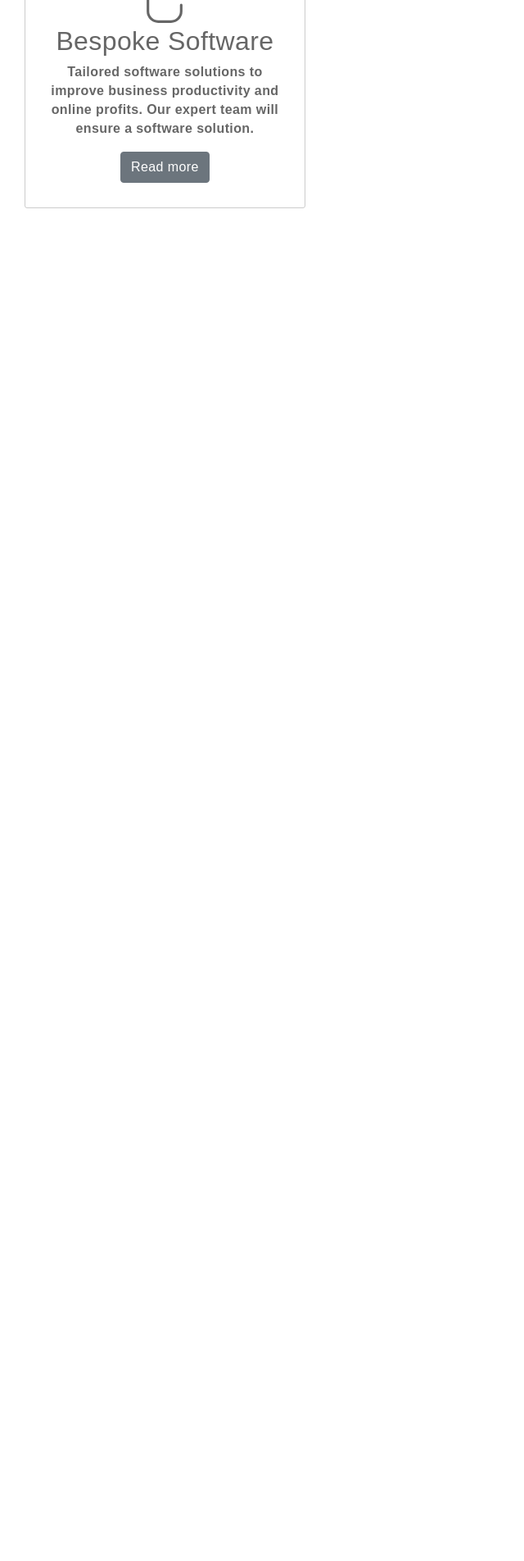
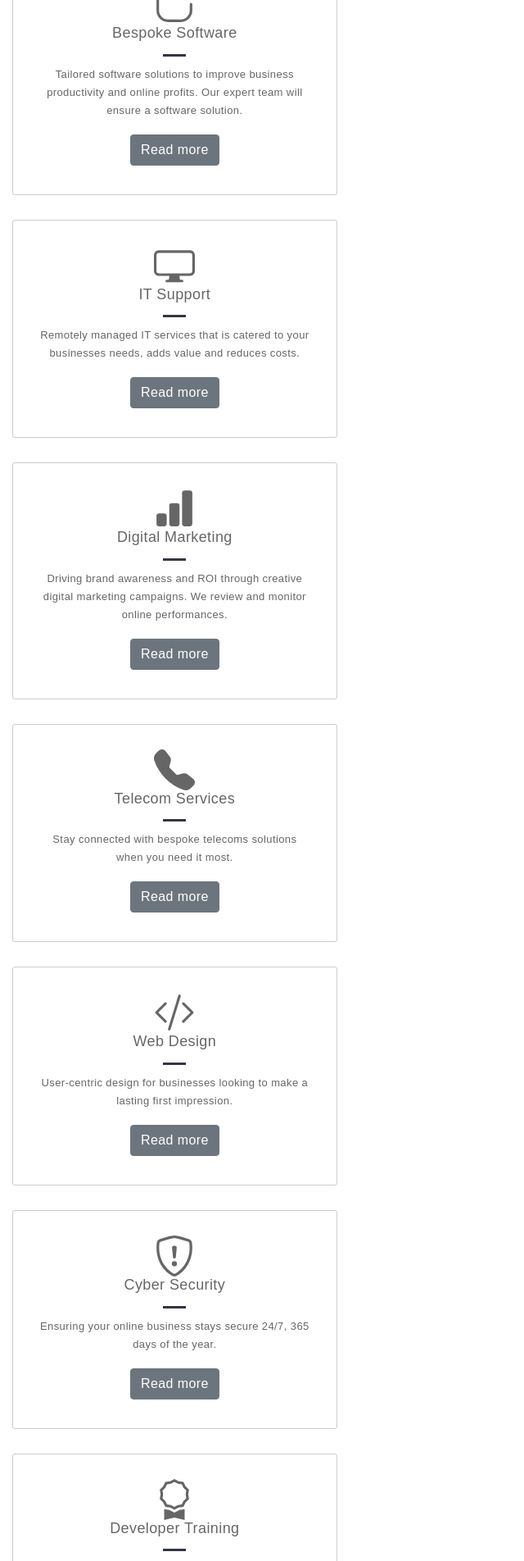
Before and after one commit to Bellybones-inc/Netmatters-Website, a PHP site: page / in a window 1280 px wide. Shown: the part 801-2705 px from the top of the page at 82% size, without its empty margins (0-640 px from the left). Before the commit the page ends 1055 px from the top, so only its background shows below. Run offline with PHP 8.4, Linux system fonts and the light colour scheme.

Commit message:
Added remaining service columns and inserted icons.

```diff
--- a/SCSS/styles.css
+++ b/SCSS/styles.css
@@ -188,11 +188,16 @@ body {
   padding-left: 15px;
 }
 
+.container-inner {
+  display: block;
+}
+
 .services {
   margin-top: -30px;
 }
 
 .row {
+  display: block;
   margin-right: -15px;
   margin-left: -15px;
 }
@@ -213,6 +218,45 @@ body {
   text-align: center;
 }
 
+.icon {
+  margin: 17px;
+}
+
+.h2 {
+  position: relative;
+  display: block;
+  padding-bottom: 17px;
+  margin: 0px 0px 11px 0px;
+  font-size: 1.125rem;
+}
+
+span.h2::after {
+  content: "";
+  position: absolute;
+  width: 28px;
+  height: 3px;
+  display: block;
+  background-color: #333645;
+  bottom: 0;
+  left: 0;
+  right: 0;
+  margin: auto;
+}
+
+span.p {
+  display: block;
+  font-size: 0.8125rem;
+  font-weight: 400;
+  line-height: 1.375rem;
+  margin: 0px 0px 13px 0px;
+}
+
+.button-container {
+  display: block;
+  padding: 5px 15px 5px 15px;
+  border: 1px 1px 1px 1px;
+}
+
 @media (max-width: 760px) {
   #banner {
     height: 531px;
--- a/SCSS/styles.scss
+++ b/SCSS/styles.scss
@@ -98,7 +98,6 @@ body
 }
 
 
-
 .item-1 {
     width: 70%;
     flex-grow: 2;
@@ -197,12 +196,16 @@ padding-right: 15px;
 padding-bottom: 50px;
 padding-left: 15px;
 }
+.container-inner {
+    display: block;
+}
 
 .services {
   margin-top: -30px;
 }
 
 .row {
+  display: block;
   margin-right: -15px;
   margin-left: -15px;
 }
@@ -224,6 +227,46 @@ padding-left: 15px;
   text-align: center;
 }
 
+.icon {
+  margin: 17px;
+}
+
+
+.h2 {
+  position: relative;
+  display: block;
+  padding-bottom: 17px;
+  margin: 0px 0px 11px 0px;
+  font-size: 1.125rem;
+}
+
+span.h2::after {
+  content: "";
+  position: absolute;
+  width: 28px;
+  height: 3px;
+  display: block;
+  background-color: #333645;
+  bottom: 0;
+  left: 0;
+  right: 0;
+  margin: auto;
+}
+
+span.p {
+  display: block;
+  font-size: .8125rem;
+  font-weight: 400;
+  line-height: 1.375rem;
+  margin: 0px 0px 13px 0px;
+}
+
+.button-container {
+  display: block;
+  padding: 5px 15px 5px 15px;
+  border: 1px 1px 1px 1px;
+}
+
 
 // Media queries //
 
--- a/index.html
+++ b/index.html
@@ -90,7 +90,7 @@
 
 
       <div class="container-services"> <!-- services section start -->
-      <div class="container">
+      <div class="container-inner">
       <div class="services">
         <div class="row">
           <div class="col-md-4">
@@ -103,13 +103,13 @@
             </span>
             <span class="h2">
 
-              <h2>Bespoke Software</h2>
+              Bespoke Software
 
             </span>
             <span class="p">
 
-              <p>Tailored software solutions to improve business productivity and
-              online profits. Our expert team will ensure a software solution.</p>
+              Tailored software solutions to improve business productivity and
+              online profits. Our expert team will ensure a software solution.
 
             </span>
 
@@ -117,6 +117,166 @@
 
               <span class="btn btn-secondary">Read more</span>
 
+
+            </span>
+            </div>
+          </div>
+          <div class="col-md-4">
+          <div class="block">
+            <span class="icon">
+              <svg xmlns="http://www.w3.org/2000/svg" width="50" height="50" fill="currentColor" class="bi bi-display" viewBox="0 0 16 16">
+                <path d="M0 4s0-2 2-2h12s2 0 2 2v6s0 2-2 2h-4c0 .667.083 1.167.25 1.5H11a.5.5 0 0 1 0 1H5a.5.5 0 0 1 0-1h.75c.167-.333.25-.833.25-1.5H2s-2 0-2-2V4zm1.398-.855a.758.758 0 0 0-.254.302A1.46 1.46 0 0 0 1 4.01V10c0 .325.078.502.145.602.07.105.17.188.302.254a1.464 1.464 0 0 0 .538.143L2.01 11H14c.325 0 .502-.078.602-.145a.758.758 0 0 0 .254-.302 1.464 1.464 0 0 0 .143-.538L15 9.99V4c0-.325-.078-.502-.145-.602a.757.757 0 0 0-.302-.254A1.46 1.46 0 0 0 13.99 3H2c-.325 0-.502.078-.602.145z"/>
+              </svg>
+            </span>
+            <span class="h2">
+
+              IT Support
+
+            </span>
+
+            <span class="p">
+
+              Remotely managed IT services that is catered to your businesses needs,
+              adds value and reduces costs.
+
+            </span>
+
+            <span class="button-container">
+
+              <span class="btn btn-secondary">Read more</span>
+
+            </span>
+            </div>
+          </div>
+          <div class="col-md-4">
+          <div class="block">
+            <span class="icon">
+              <svg xmlns="http://www.w3.org/2000/svg" width="50" height="50" fill="currentColor" class="bi bi-bar-chart-fill" viewBox="0 0 16 16">
+                <path d="M1 11a1 1 0 0 1 1-1h2a1 1 0 0 1 1 1v3a1 1 0 0 1-1 1H2a1 1 0 0 1-1-1v-3zm5-4a1 1 0 0 1 1-1h2a1 1 0 0 1 1 1v7a1 1 0 0 1-1 1H7a1 1 0 0 1-1-1V7zm5-5a1 1 0 0 1 1-1h2a1 1 0 0 1 1 1v12a1 1 0 0 1-1 1h-2a1 1 0 0 1-1-1V2z"/>
+              </svg>
+            </span>
+            <span class="h2">
+
+              Digital Marketing
+
+            </span>
+
+            <span class="p">
+
+            Driving brand awareness and ROI through creative digital marketing campaigns.
+            We review and monitor online performances.
+
+            </span>
+
+            <span class="button-container">
+
+              <span class="btn btn-secondary">Read more</span>
+
+            </span>
+            </div>
+          </div>
+          <div class="col-md-4">
+          <div class="block">
+            <span class="icon">
+              <svg xmlns="http://www.w3.org/2000/svg" width="50" height="50" fill="currentColor" class="bi bi-telephone-fill" viewBox="0 0 16 16">
+                <path fill-rule="evenodd" d="M1.885.511a1.745 1.745 0 0 1 2.61.163L6.29 2.98c.329.423.445.974.315 1.494l-.547 2.19a.678.678 0 0 0 .178.643l2.457 2.457a.678.678 0 0 0 .644.178l2.189-.547a1.745 1.745 0 0 1 1.494.315l2.306 1.794c.829.645.905 1.87.163 2.611l-1.034 1.034c-.74.74-1.846 1.065-2.877.702a18.634 18.634 0 0 1-7.01-4.42 18.634 18.634 0 0 1-4.42-7.009c-.362-1.03-.037-2.137.703-2.877L1.885.511z"/>
+              </svg>
+            </span>
+            <span class="h2">
+
+              Telecom Services
+
+            </span>
+
+            <span class="p">
+
+              Stay connected with bespoke telecoms solutions when you need it most.
+
+            </span>
+
+            <span class="button-container">
+
+              <span class="btn btn-secondary">Read more</span>
+
+            </span>
+            </div>
+          </div>
+          <div class="col-md-4">
+          <div class="block">
+            <span class="icon">
+              <svg xmlns="http://www.w3.org/2000/svg" width="50" height="50" fill="currentColor" class="bi bi-code-slash" viewBox="0 0 16 16">
+                <path d="M10.478 1.647a.5.5 0 1 0-.956-.294l-4 13a.5.5 0 0 0 .956.294l4-13zM4.854 4.146a.5.5 0 0 1 0 .708L1.707 8l3.147 3.146a.5.5 0 0 1-.708.708l-3.5-3.5a.5.5 0 0 1 0-.708l3.5-3.5a.5.5 0 0 1 .708 0zm6.292 0a.5.5 0 0 0 0 .708L14.293 8l-3.147 3.146a.5.5 0 0 0 .708.708l3.5-3.5a.5.5 0 0 0 0-.708l-3.5-3.5a.5.5 0 0 0-.708 0z"/>
+              </svg>
+            </span>
+            <span class="h2">
+
+              Web Design
+
+            </span>
+
+            <span class="p">
+
+              User-centric design for businesses looking to make a lasting first impression.
+
+            </span>
+
+            <span class="button-container">
+
+              <span class="btn btn-secondary">Read more</span>
+
+            </span>
+            </div>
+          </div>
+          <div class="col-md-4">
+          <div class="block">
+            <span class="icon">
+              <svg xmlns="http://www.w3.org/2000/svg" width="50" height="50" fill="currentColor" class="bi bi-shield-exclamation" viewBox="0 0 16 16">
+                  <path d="M5.338 1.59a61.44 61.44 0 0 0-2.837.856.481.481 0 0 0-.328.39c-.554 4.157.726 7.19 2.253 9.188a10.725 10.725 0 0 0 2.287 2.233c.346.244.652.42.893.533.12.057.218.095.293.118a.55.55 0 0 0 .101.025.615.615 0 0 0 .1-.025c.076-.023.174-.061.294-.118.24-.113.547-.29.893-.533a10.726 10.726 0 0 0 2.287-2.233c1.527-1.997 2.807-5.031 2.253-9.188a.48.48 0 0 0-.328-.39c-.651-.213-1.75-.56-2.837-.855C9.552 1.29 8.531 1.067 8 1.067c-.53 0-1.552.223-2.662.524zM5.072.56C6.157.265 7.31 0 8 0s1.843.265 2.928.56c1.11.3 2.229.655 2.887.87a1.54 1.54 0 0 1 1.044 1.262c.596 4.477-.787 7.795-2.465 9.99a11.775 11.775 0 0 1-2.517 2.453 7.159 7.159 0 0 1-1.048.625c-.28.132-.581.24-.829.24s-.548-.108-.829-.24a7.158 7.158 0 0 1-1.048-.625 11.777 11.777 0 0 1-2.517-2.453C1.928 10.487.545 7.169 1.141 2.692A1.54 1.54 0 0 1 2.185 1.43 62.456 62.456 0 0 1 5.072.56z"/>
+                  <path d="M7.001 11a1 1 0 1 1 2 0 1 1 0 0 1-2 0zM7.1 4.995a.905.905 0 1 1 1.8 0l-.35 3.507a.553.553 0 0 1-1.1 0L7.1 4.995z"/>
+              </svg>
+            </span>
+            <span class="h2">
+
+              Cyber Security
+
+            </span>
+
+            <span class="p">
+
+              Ensuring your online business stays secure 24/7, 365 days of the year.
+
+            </span>
+
+            <span class="button-container">
+
+              <span class="btn btn-secondary">Read more</span>
+
+            </span>
+            </div>
+          </div>
+          <div class="col-md-4">
+          <div class="block">
+            <span class="icon">
+              <svg xmlns="http://www.w3.org/2000/svg" width="50" height="50" fill="currentColor" class="bi bi-award" viewBox="0 0 16 16">
+                <path d="M9.669.864 8 0 6.331.864l-1.858.282-.842 1.68-1.337 1.32L2.6 6l-.306 1.854 1.337 1.32.842 1.68 1.858.282L8 12l1.669-.864 1.858-.282.842-1.68 1.337-1.32L13.4 6l.306-1.854-1.337-1.32-.842-1.68L9.669.864zm1.196 1.193.684 1.365 1.086 1.072L12.387 6l.248 1.506-1.086 1.072-.684 1.365-1.51.229L8 10.874l-1.355-.702-1.51-.229-.684-1.365-1.086-1.072L3.614 6l-.25-1.506 1.087-1.072.684-1.365 1.51-.229L8 1.126l1.356.702 1.509.229z"/>
+                <path d="M4 11.794V16l4-1 4 1v-4.206l-2.018.306L8 13.126 6.018 12.1 4 11.794z"/>
+              </svg>
+            </span>
+            <span class="h2">
+
+              Developer Training
+
+            </span>
+
+            <span class="p">
+
+            Have you considered a career in web development but you aren’t sure where to start?
+
+            </span>
+
+            <span class="button-container">
+
+              <span class="btn btn-secondary">Read more</span>
 
             </span>
             </div>
```
Also changed, not shown: 1 other file.
